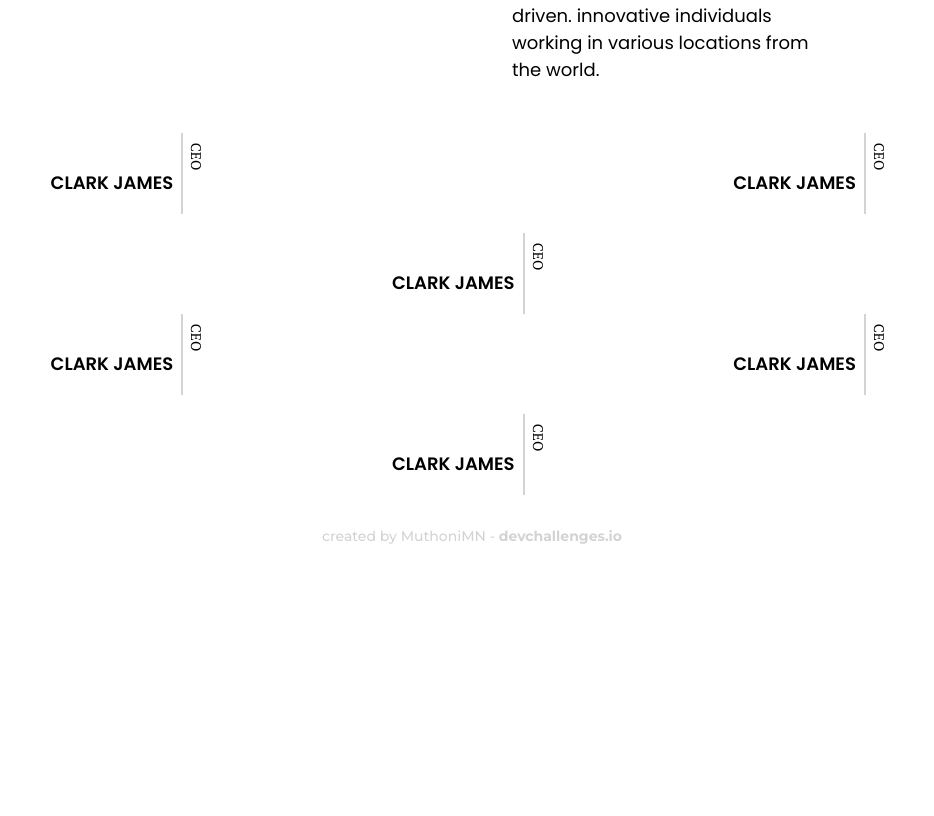
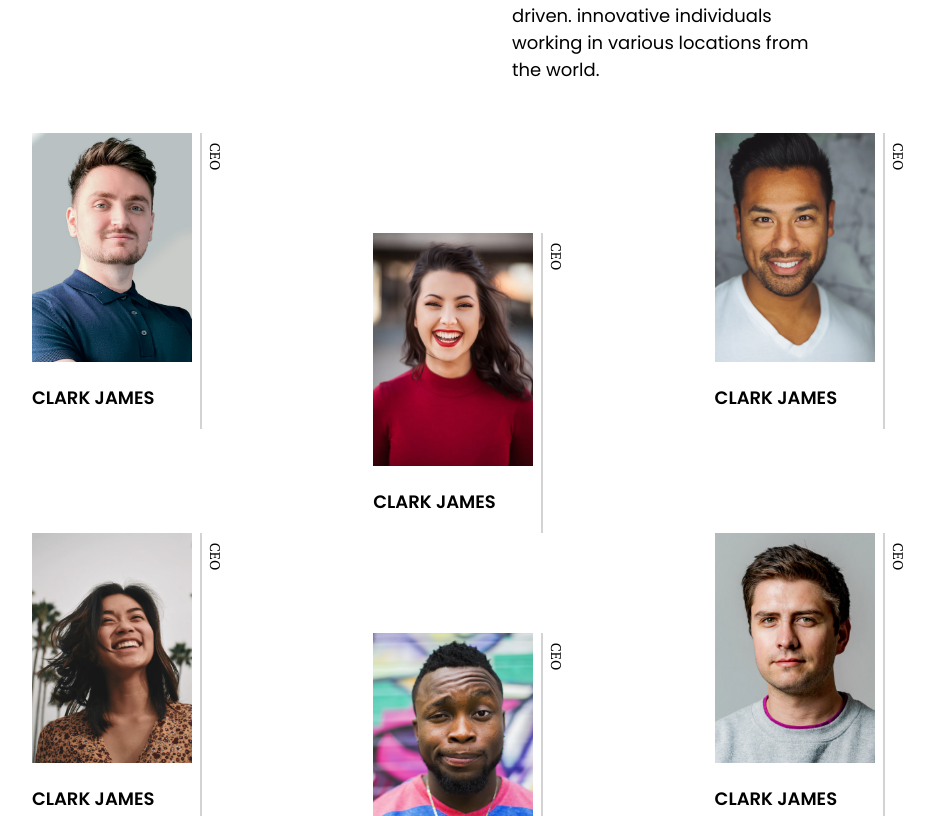
Before and after one commit to MuthoniMN/our-team-page, a plain HTML site: page index.html in a window 1280 px wide. Shown: the part 136-952 px from the top of the page, without its empty margins (168-1102 px from the left). Before the commit the page ends 800 px from the top, so only its background shows below. Drawn offline with Linux system fonts and the light colour scheme; the site is published under a folder, as on GitHub Pages, so addresses that start at the root find nothing.

Commit message:
Update index.html

```diff
--- a/index.html
+++ b/index.html
@@ -30,7 +30,7 @@
 
     <section class="flex-container">
       <article>
-        <img src="/images/photo1.png" alt="">
+        <img src="images/photo1.png" alt="">
         <p>Clark James</p>
       </article>
       <p class="position">CEO</p>
@@ -38,7 +38,7 @@
 
     <section class="flex-container two">
       <article>
-        <img src="/images/photo2.png" alt="">
+        <img src="images/photo2.png" alt="">
         <p>Clark James</p>
       </article>
       <p class="position">CEO</p>
@@ -46,7 +46,7 @@
 
     <section class="flex-container">
       <article>
-        <img src="/images/photo3.png" alt="">
+        <img src="images/photo3.png" alt="">
         <p>Clark James</p>
       </article>
       <p class="position">CEO</p>
@@ -54,7 +54,7 @@
 
     <section class="flex-container four">
       <article>
-        <img src="/images/photo4.png" alt="">
+        <img src="images/photo4.png" alt="">
         <p>Clark James</p>
       </article>
       <p class="position">CEO</p>
@@ -62,7 +62,7 @@
 
     <section class="flex-container five">
       <article>
-        <img src="/images/photo5.png" alt="">
+        <img src="images/photo5.png" alt="">
         <p>Clark James</p>
       </article>
       <p class="position">CEO</p>
@@ -70,7 +70,7 @@
 
     <section class="flex-container six">
       <article>
-        <img src="/images/photo6.png" alt="">
+        <img src="images/photo6.png" alt="">
         <p>Clark James</p>
       </article>
       <p class="position">CEO</p>
```
